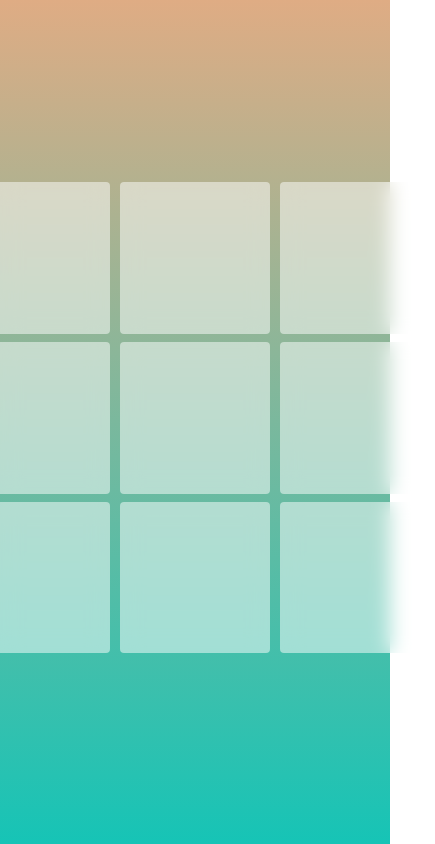
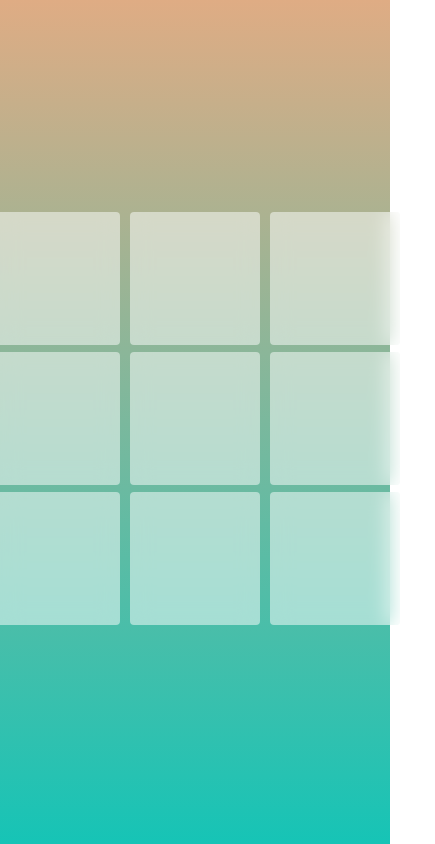
Before and after one commit to loki-099/deployed-sites, a plain HTML site: page tictactoe/index.html in a window 390 px wide. Shown: the whole page, 435 px wide, since content can reach past the window. Drawn offline with Linux system fonts and the light colour scheme; a web font is replaced by a local one.

Commit message:
update responsive

```diff
--- a/tictactoe/style.css
+++ b/tictactoe/style.css
@@ -72,7 +72,10 @@
 
 @media screen and (max-width: 500px) {
     .main-container {
-        width: 480px;
-        height: 480px;
+        width: 420px;
+        height: 420px;
+    }
+    .buttons {
+        font-size: 3.5rem;
     }
 }
```
